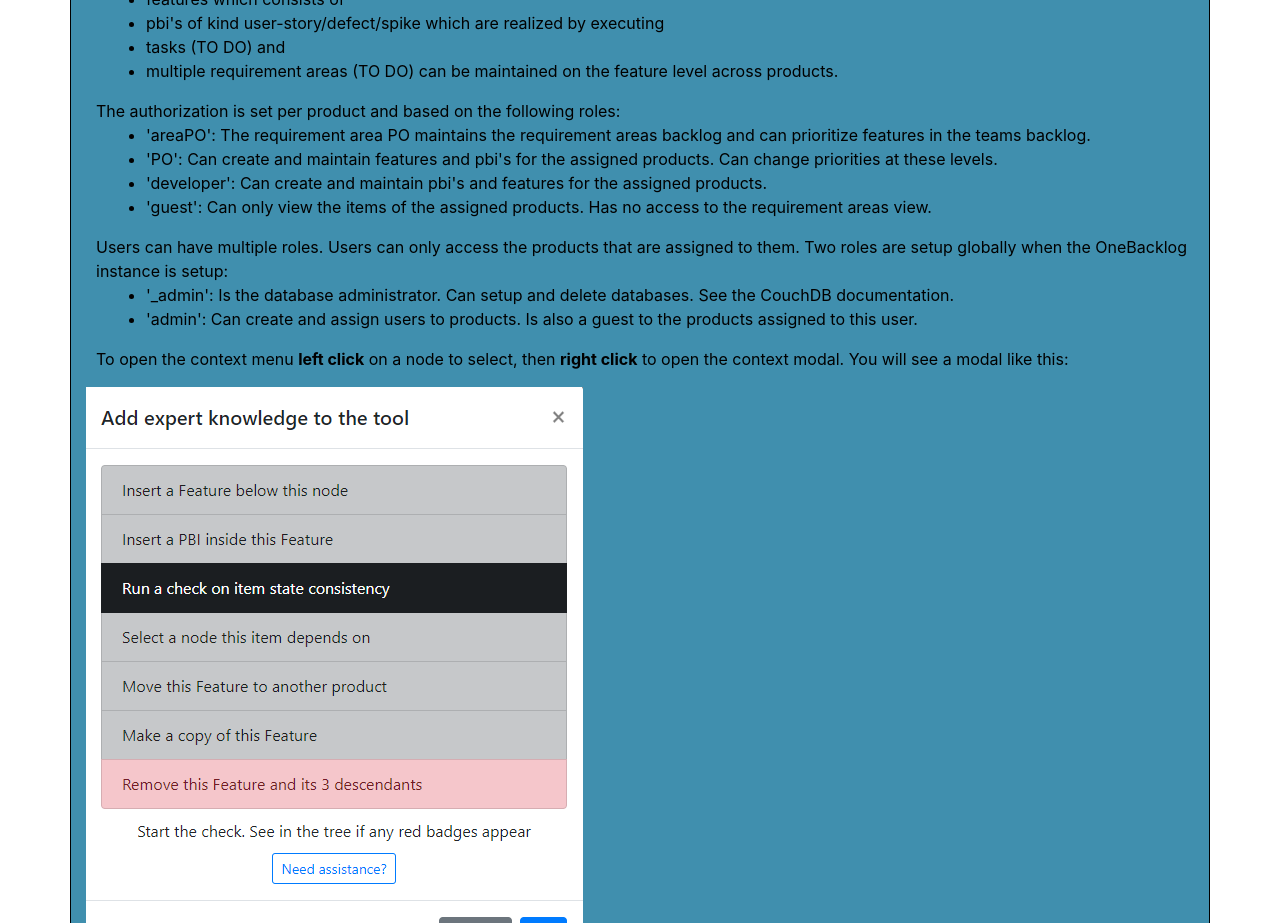
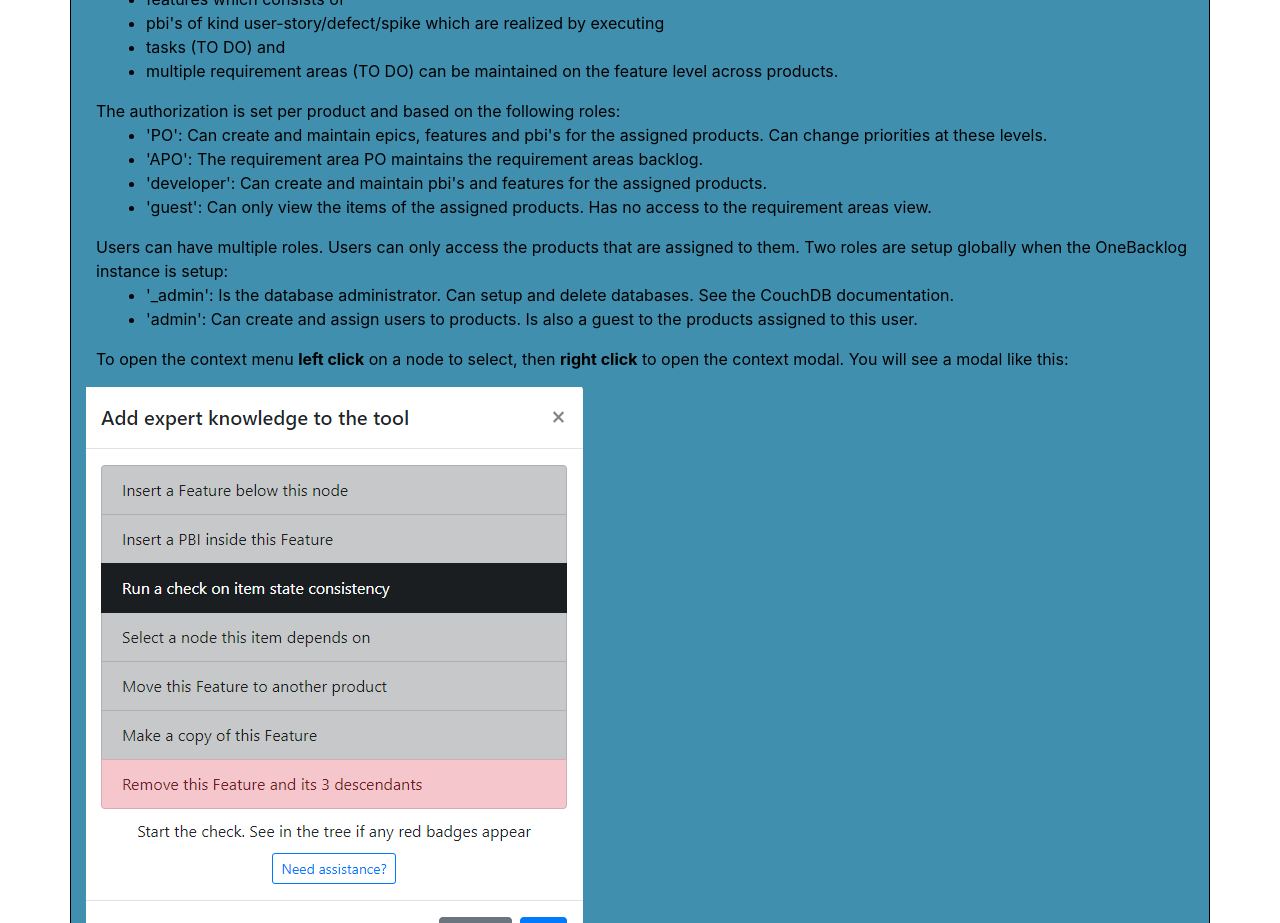
Before and after one commit to ErikVerheul/OneBacklog, a Vue app: page /userguide in a window 1280 px wide. Shown: the part 8740-9663 px from the top of the page. Built offline with nearby package versions, Linux system fonts and the light colour scheme.

Commit message:
Assing the APO role  per product (not a global role)

```diff
--- a/src/components/admin/admin.vue
+++ b/src/components/admin/admin.vue
@@ -78,12 +78,6 @@
 
           <div v-if="dbSelected && $store.state.areProductsFound">
             Creating user '{{ userName }}'
-            <h5>Make this user an 'APO'?</h5>
-            <b-form-checkbox
-              v-model="$store.state.useracc.userIsAreaPO"
-            >Tick to add this role
-            </b-form-checkbox>
-
             <h5>Make this user an 'admin'?</h5>
             <b-form-checkbox
               v-model="$store.state.useracc.userIsAdmin"
@@ -145,19 +139,9 @@
             </b-col>
 
             <b-col sm="12">
-              <h5 v-if="$store.state.useracc.userIsAreaPO">This user is an 'areaPO':</h5>
-              <h5 v-else>This user is not an 'areaPO':</h5>
-              <b-form-group>
-                <b-form-checkbox
-                  v-model="$store.state.useracc.userIsAreaPO"
-                >Add or remove this role
-                </b-form-checkbox>
-              </b-form-group>
-            </b-col>
-
-            <b-col sm="12">
               <h5 v-if="$store.state.useracc.userIsAdmin">This user is an 'admin':</h5>
               <h5 v-else>This user is not an 'admin':</h5>
+              <p>The admin role is a generic role with access to all user profiles and all product definitions in all databases</p>
               <b-form-group>
                 <b-form-checkbox
                   v-model="$store.state.useracc.userIsAdmin"
@@ -296,6 +280,7 @@ export default {
       teamName: '',
       roleOptions: [
         { text: 'PO', value: 'PO' },
+        { text: 'APO', value: 'APO' },
         { text: 'developer', value: 'developer' },
         { text: 'guest', value: 'guest' }
       ],
@@ -431,7 +416,6 @@ export default {
       this.dbSelected = false
       this.localMessage = ''
       this.$store.state.useracc.dbProducts = undefined
-      this.$store.state.useracc.userIsAreaPO = false
       this.$store.state.useracc.userIsAdmin = false
       this.$store.state.isUserCreated = false
       // get all non sytem & non backup databases
@@ -441,7 +425,6 @@ export default {
     doCreateUser() {
       // calculate the association of all assigned roles
       this.allRoles = []
-      if (this.$store.state.useracc.userIsAreaPO) this.allRoles.push('areaPO')
       if (this.$store.state.useracc.userIsAdmin) this.allRoles.push('admin')
       for (let prod of this.$store.state.useracc.dbProducts) {
         for (let role of prod.roles) {
@@ -513,7 +496,6 @@ export default {
 
       // calculate the association of all assigned roles
       this.allRoles = []
-      if (this.$store.state.useracc.userIsAreaPO) this.allRoles.push('areaPO')
       if (this.$store.state.useracc.userIsAdmin) this.allRoles.push('admin')
       for (let database of Object.keys(newUserData.myDatabases)) {
         for (let productId of Object.keys(newUserData.myDatabases[database].productsRoles)) {
--- a/src/components/header/header.vue
+++ b/src/components/header/header.vue
@@ -13,7 +13,7 @@
         <b-navbar-nav v-if="$store.state.showHeaderDropDowns" class="ml-auto">
           <b-nav-item-dropdown text="Select your view" right>
             <b-dropdown-item to="../../product">Products</b-dropdown-item>
-            <b-dropdown-item v-if="isAPO" to="../../reqareas">Requirement areas</b-dropdown-item>
+            <b-dropdown-item to="../../reqareas">Requirement areas</b-dropdown-item>
             <b-dropdown-divider v-if="isAdmin || isServerAdmin"></b-dropdown-divider>
             <b-dropdown-item v-if="isAdmin" to="../../admin">Admin</b-dropdown-item>
             <b-dropdown-item v-if="isServerAdmin" to="../../serveradmin">Server admin</b-dropdown-item>
--- a/src/components/userguide/userguide.vue
+++ b/src/components/userguide/userguide.vue
@@ -123,8 +123,8 @@
 				</p>
 				<p>The authorization is set per product and based on the following roles:
 				<ul>
-					<li>'areaPO': The requirement area PO maintains the requirement areas backlog and can prioritize features in the teams backlog.</li>
-					<li>'PO': Can create and maintain features and pbi's for the assigned products. Can change priorities at these levels.</li>
+					<li>'PO': Can create and maintain epics, features and pbi's for the assigned products. Can change priorities at these levels.</li>
+					<li>'APO': The requirement area PO maintains the requirement areas backlog.</li>
 					<li>'developer': Can create and maintain pbi's and features for the assigned products.</li>
 					<li>'guest': Can only view the items of the assigned products. Has no access to the requirement areas view.</li>
 				</ul>
--- a/src/store/modules/initdb.js
+++ b/src/store/modules/initdb.js
@@ -62,7 +62,7 @@ const actions = {
 			},
 			"members": {
 				"names": [],
-				"roles": ["areaPO", "PO", "developer", "guest"]
+				"roles": ["PO", "APO", "developer", "guest"]
 			}
 		}
 		globalAxios({
--- a/src/store/modules/startup.js
+++ b/src/store/modules/startup.js
@@ -5,7 +5,6 @@ import router from '../../router'
 
 const INFO = 0
 const ERROR = 2
-const AREALEVEL = 0
 const DATABASELEVEL = 1
 const PRODUCTLEVEL = 2
 const EPICLEVEL = 3
@@ -15,7 +14,7 @@ const PBILEVEL = 5
 const getters = {
 	/*
 	* Creates an array for this user where the index is the item level in the tree and the value a boolean designating the write access right for this level.
-	* Note that the AreaPO level is 0 and root of the tree starts with level 1.
+	* Note that level 0 is not used and the root of the tree starts with level 1.
 	* Note that admins and guests have no write permissions.
 	* See documentation.txt for the role definitions.
 	*
@@ -23,7 +22,7 @@ const getters = {
 	*/
     haveWritePermission(state, getters, rootState, rootGetters) {
         let levels = []
-        for (let i = AREALEVEL; i <= PBILEVEL; i++) {
+        for (let i = 0; i <= PBILEVEL; i++) {
             // initialize with false
             levels.push(false)
         }
@@ -37,31 +36,32 @@ const getters = {
                 return levels
             }
 
-            if (myCurrentProductRoles.includes('areaPO')) {
-                levels[AREALEVEL] = true
-                levels[FEATURELEVEL] = true
-            }
-
             if (myCurrentProductRoles.includes('PO')) {
+                levels[PRODUCTLEVEL] = true
                 levels[EPICLEVEL] = true
                 levels[FEATURELEVEL] = true
                 levels[PBILEVEL] = true
             }
+
+            if (myCurrentProductRoles.includes('APO')) {
+                levels[PRODUCTLEVEL] = true
+            }
+
             if (myCurrentProductRoles.includes('developer')) {
                 levels[FEATURELEVEL] = true
                 levels[PBILEVEL] = true
             }
         }
         // assign specific write permissions to any product even if that product is not assigned to this user
-        if (rootGetters.isAdminO) {
-            levels[PRODUCTLEVEL] = true
-        }
-
         if (rootGetters.isServerAdmin) {
             levels[DATABASELEVEL] = true
         }
+
+        if (rootGetters.isAdmin) {
+            levels[PRODUCTLEVEL] = true
+        }
         // eslint-disable-next-line no-console
-        if (rootState.debug) console.log(`haveWritePermission: My write levels are [AREALEVEL, DATABASELEVEL, PRODUCTLEVEL, EPICLEVEL, FEATURELEVEL, PBILEVEL]: ${levels}`)
+        if (rootState.debug) console.log(`haveWritePermission: My write levels are [NOT-USED, DATABASELEVEL, PRODUCTLEVEL, EPICLEVEL, FEATURELEVEL, PBILEVEL]: ${levels}`)
         return levels
     },
 }
@@ -250,12 +250,11 @@ const actions = {
             if (rootState.debug) console.log('The configuration is loaded')
             if (!rootState.isProductAssigned) {
                 if (rootGetters.isServerAdmin) { router.replace('/serveradmin') } else
-                    if (rootGetters.isAPO) { router.replace('/adareapo') } else
-                        if (rootGetters.isAdmin) { router.replace('/admin') } else {
-                            alert("Error: No default product is set. Consult your adminstrator. The application will exit.")
-                            commit('resetData', null, { root: true })
-                            router.replace('/')
-                        }
+                    if (rootGetters.isAdmin) { router.replace('/admin') } else {
+                        alert("Error: No default product is set. Consult your administrator. The application will exit.")
+                        commit('resetData', null, { root: true })
+                        router.replace('/')
+                    }
             } else
                 dispatch('getRoot')
         }).catch(error => {
--- a/src/store/modules/useracc.js
+++ b/src/store/modules/useracc.js
@@ -5,7 +5,6 @@ const ERROR = 2
 
 const state = {
   fetchedUserData: null,
-  userIsAreaPO: false,
   userIsAdmin: false,
   dbProducts: undefined,
 }
@@ -23,7 +22,6 @@ const actions = {
       url: '/_users/org.couchdb.user:' + userName,
     }).then(res => {
       state.fetchedUserData = res.data
-      state.userIsAreaPO = state.fetchedUserData.roles.includes('areaPO') ? true : false
       state.userIsAdmin = state.fetchedUserData.roles.includes('admin') ? true : false
       rootState.databaseOptions = Object.keys(state.fetchedUserData.myDatabases)
       // preset with the current database of the user
--- a/src/store/store.js
+++ b/src/store/store.js
@@ -110,7 +110,7 @@ export default new Vuex.Store({
 	},
 
 	getters: {
-		// note that the roles of _admin, areaPO and admin are generic (not product specific)
+		// note that the roles of _admin and admin are generic (not product specific)
 		isAuthenticated(state) {
 			return state.userData.user !== undefined
 		},
@@ -123,15 +123,16 @@ export default new Vuex.Store({
 		isServerAdmin(state, getters) {
 			return getters.isAuthenticated && state.userData.sessionRoles.includes("_admin")
 		},
-		isAPO(state, getters) {
-			return getters.isAuthenticated && state.userData.sessionRoles.includes("areaPO")
-		},
 		isAdmin(state, getters) {
 			return getters.isAuthenticated && state.userData.sessionRoles.includes("admin")
 		},
 		isPO(state, getters) {
 			const myCurrentProductRoles = state.userData.myProductsRoles[state.load.currentProductId]
 			return getters.isAuthenticated && myCurrentProductRoles.includes("PO")
+		},
+		isAPO(state, getters) {
+			const myCurrentProductRoles = state.userData.myProductsRoles[state.load.currentProductId]
+			return getters.isAuthenticated && myCurrentProductRoles.includes("APO")
 		},
 		isDeveloper(state, getters) {
 			const myCurrentProductRoles = state.userData.myProductsRoles[state.load.currentProductId]
@@ -143,15 +144,14 @@ export default new Vuex.Store({
 		},
 		canCreateComments(state, getters) {
 			const myCurrentProductRoles = state.userData.myProductsRoles[state.load.currentProductId]
-			return getters.isAdmin || getters.isAPO || getters.isadmin ||
+			return getters.isServerAdmin || getters.isAdmin ||
 				getters.isAuthenticated && myCurrentProductRoles.includes("PO") ||
+				getters.isAuthenticated && myCurrentProductRoles.includes("APO") ||
 				getters.isAuthenticated && myCurrentProductRoles.includes("developer")
 		},
 		canUploadAttachments(state, getters) {
-			const myCurrentProductRoles = state.userData.myProductsRoles[state.load.currentProductId]
-			return getters.isAPO ||
-				getters.isAuthenticated && myCurrentProductRoles.includes("PO") ||
-				getters.isAuthenticated && myCurrentProductRoles.includes("developer")
+			// same as canCreateComments
+			return this.canCreateComments(state, getters)
 		},
 		getCurrentItemTsSize(state) {
 			if (state.configData) return state.configData.tsSize[state.currentDoc.tssize]
```
Also changed, not shown: src/components/product/documentation.txt.
